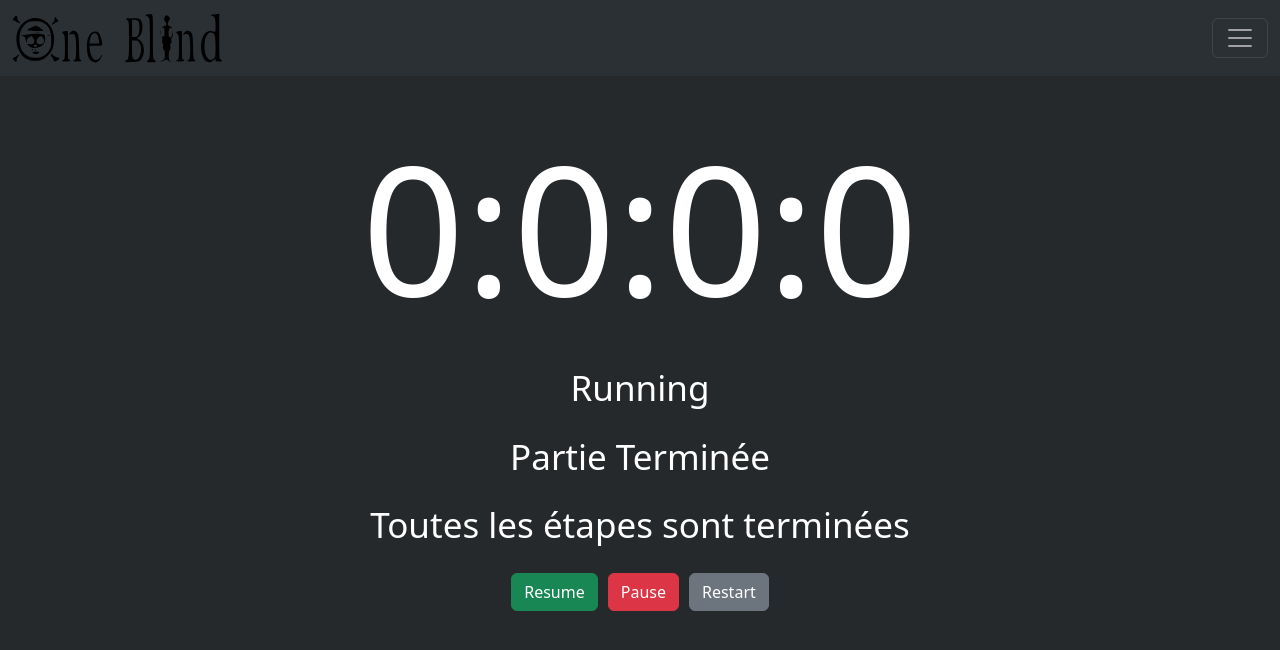
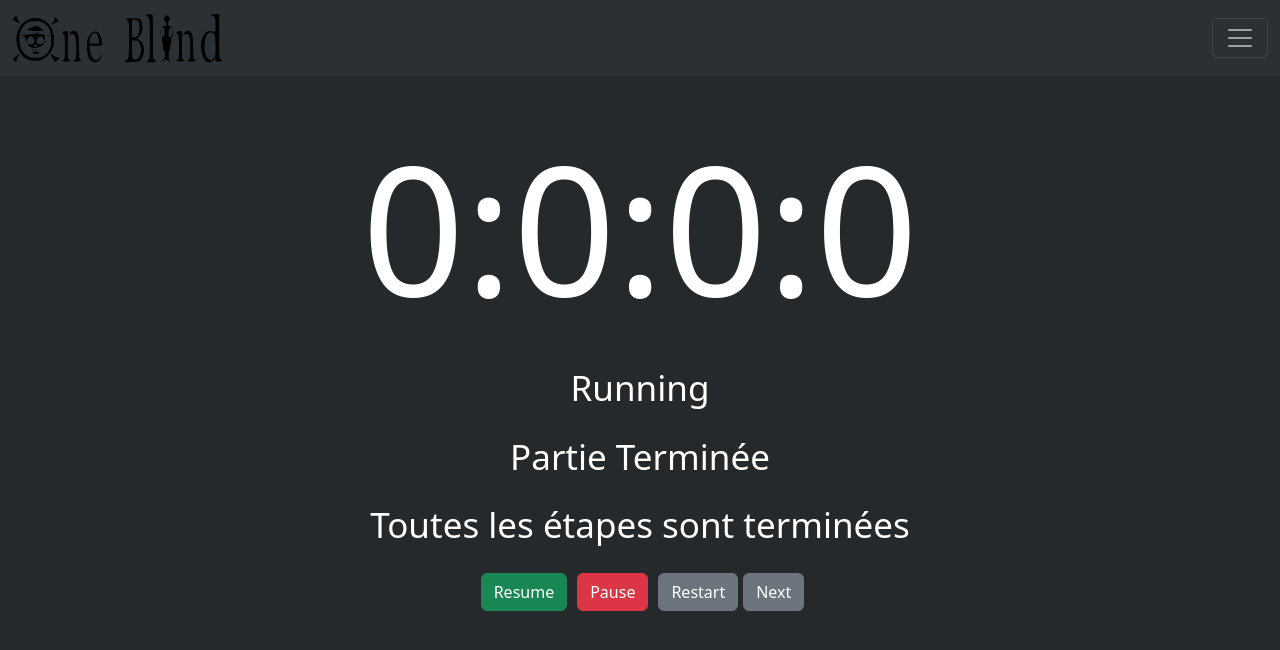
Before and after one commit to Pyramond/OneBlind, a React (Vite) app: page /tournament/1 in a window 1280 px wide. Shown: the top 650 px of the page. Built offline with nearby package versions, Linux system fonts and the light colour scheme; no server answers.

Commit message:
Add Next step button

```diff
--- a/src/react-components/timer.jsx
+++ b/src/react-components/timer.jsx
@@ -51,15 +51,18 @@ export default function MyTimer() {
             <p id="info">{isRunning ? 'Running' : 'Not running'}</p>
             <p id="info">{isFinish ? "Partie Terminée" : t.currentStep.type}</p>
             <p id="info">{isFinish ? "Toutes les étapes sont terminées" : `Étape ${t.currentStep.order}`}</p>
-            {/* <p id="info">{t.currentStep.type}</p>
-            <p id="info">Étape {t.currentStep.order}</p> */}
 
             <Button variant='success' onClick={resume} id="timerButtons">Resume</Button>
             <Button variant="danger" onClick={pause} id="timerButtons">Pause</Button>
+
             <Button variant="secondary" onClick={() => {
                 const time = new Date(new Date().getTime() + t.currentStep.time * 60000);
                 restart(time);
             }} id="timerButtons" >Restart</Button>
+
+            <Button variant="secondary" onClick={() => {
+                dispatch(changeStep())
+            }}>Next</Button>
         </div>
     );
 }
```
